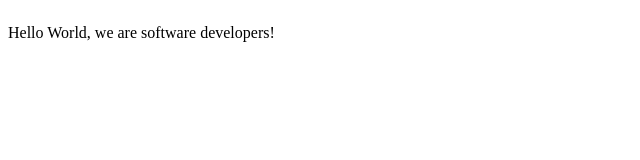
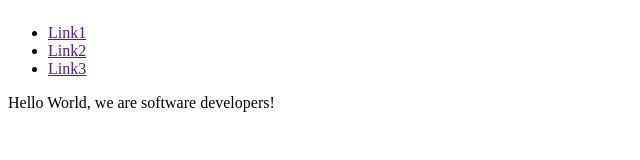
Before and after one commit to emarkees/microverse_html_css_project, a plain HTML site: page index.html in a window 1280 px wide. Shown: the whole page, without its empty margins (0-640 px from the left). Drawn offline with Linux system fonts and the light colour scheme.

Commit message:
adding nav-bar and nav-link to project

```diff
--- a/index.html
+++ b/index.html
@@ -10,6 +10,13 @@
 <body>
     <header id="header">
         <img id="header-img">
+        <nav id="nav-bar">
+            <ul>
+                <li><a class="nav-link" href="">Link1</a></li>
+                <li><a class="nav-link" href="">Link2</a></li>
+                <li><a class="nav-link" href="">Link3</a></li>
+            </ul>
+        </nav>
     </header>
     <div>
         <p>Hello World, we are software developers!</p>
```
